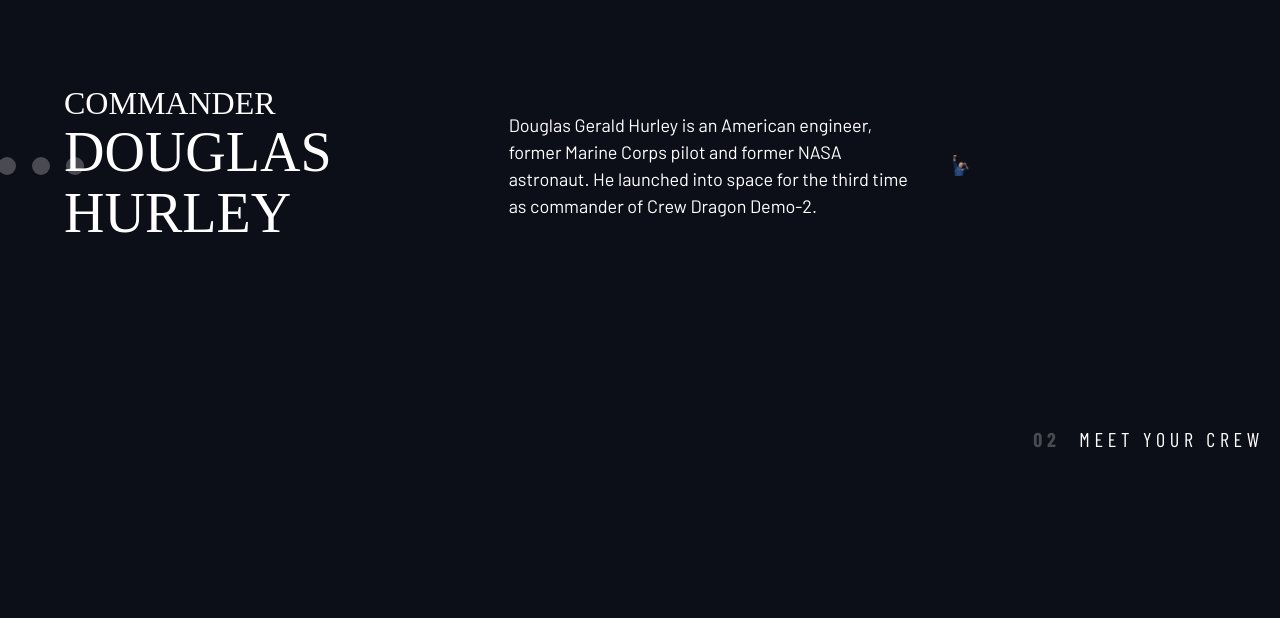
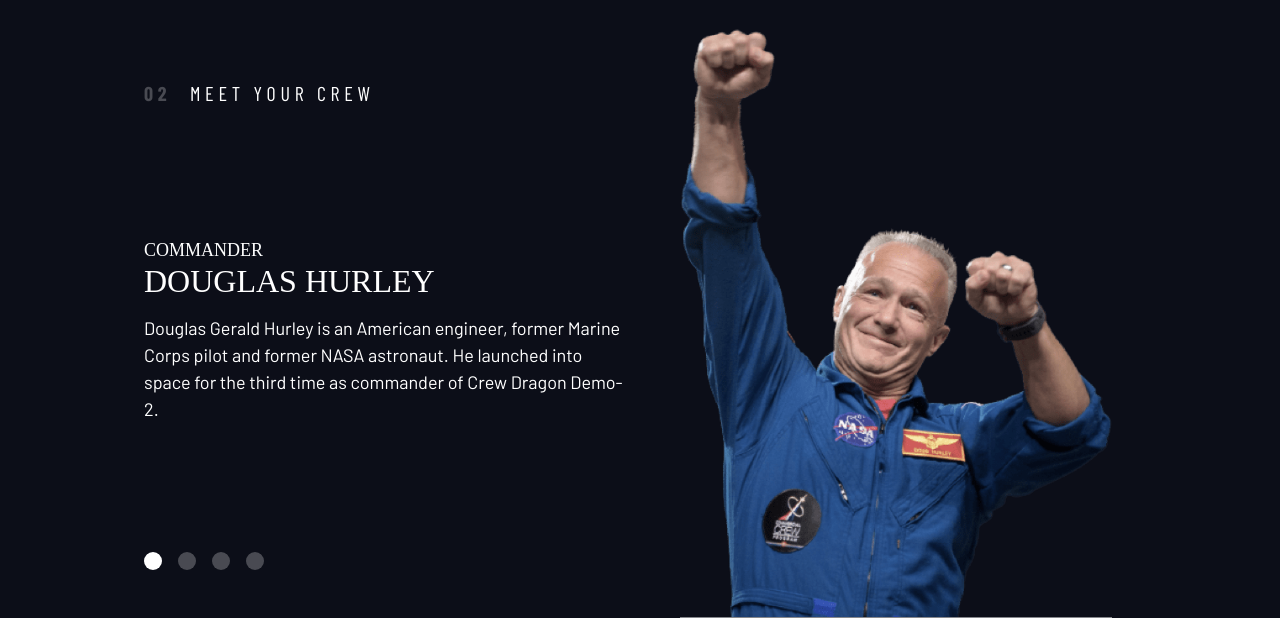
Before and after one commit to alisariyer/space-travel, a plain HTML site: page crew-commander.html in a window 1280 px wide. Shown: the part 209-827 px from the top of the page. Before the commit the page ends 800 px from the top, so only its background shows below. Drawn offline with nearby package versions, Linux system fonts and the light colour scheme; a web font is replaced by a local one.

Commit message:
Set crew-commander.html file layout css design

```diff
--- a/crew-commander.html
+++ b/crew-commander.html
@@ -59,12 +59,12 @@
     </div>
 
     <article class="crew-details">
-      <h2 class="fs-600 ff-serif uppercase">Commander</h2>
-      <p class="fs-700 ff-serif uppercase">Douglas Hurley</p>
+      <h2 class="fs-400 ff-serif uppercase">Commander</h2>
+      <p class="fs-600 ff-serif uppercase">Douglas Hurley</p>
+      <p class="crew-info">Douglas Gerald Hurley is an American engineer, former Marine Corps pilot
+        and former NASA astronaut. He launched into space for the third time as
+        commander of Crew Dragon Demo-2.</p>
     </article>
-    <p>Douglas Gerald Hurley is an American engineer, former Marine Corps pilot
-      and former NASA astronaut. He launched into space for the third time as
-      commander of Crew Dragon Demo-2.</p>
     <img src="./assets/crew/image-douglas-hurley.png" alt="Douglas Hurley">
   </main>
 </body>
--- a/css/layout.css
+++ b/css/layout.css
@@ -56,7 +56,47 @@
   font-size: 1.75rem;
 }
 
+/* crew layout */
+
+.grid-container--crew {
+  grid-template-areas:
+    "title"
+    "image"
+    "dots"
+    "content";
+}
+
+
+.grid-container--crew > img {
+  grid-area: image;
+  max-width: 60%;
+  border-bottom: 1px solid hsl( var(--clr-white) / .5);
+}
+
+.grid-container--crew > .dot-indicators {
+  grid-area: dots;
+}
+
+.grid-container--crew > .crew-details {
+  grid-area: content;
+}
+
+.crew-info {
+  margin-top: 1rem;
+}
+
+
 @media (min-width: 35rem) {
+  .grid-container--crew {
+    padding-bottom: 0;
+    --flow-space: 2rem;
+    grid-template-areas:
+      "title"
+      "content"
+      "dots"
+      "image";
+  }
+
   .numbered-title {
     justify-self: start;
     margin-top: 2rem;
@@ -66,6 +106,7 @@
     flex-direction: row;
     justify-content: space-evenly;
   }
+
 }
 
 @media (min-width: 45rem) {
@@ -110,4 +151,20 @@
     --gap: min(6vw, 6rem);
     justify-content: flex-start;
   }
+
+  .grid-container--crew {
+    grid-template-areas:
+      ". title image ."
+      ". content image ."
+      ". dots image .";
+  }
+
+  .grid-container--crew > img {
+    max-width: 90%;
+    align-self: end;
+  }
+
+  .grid-container--crew > .dot-indicators {
+    justify-self: start;
+  }
 }
```
